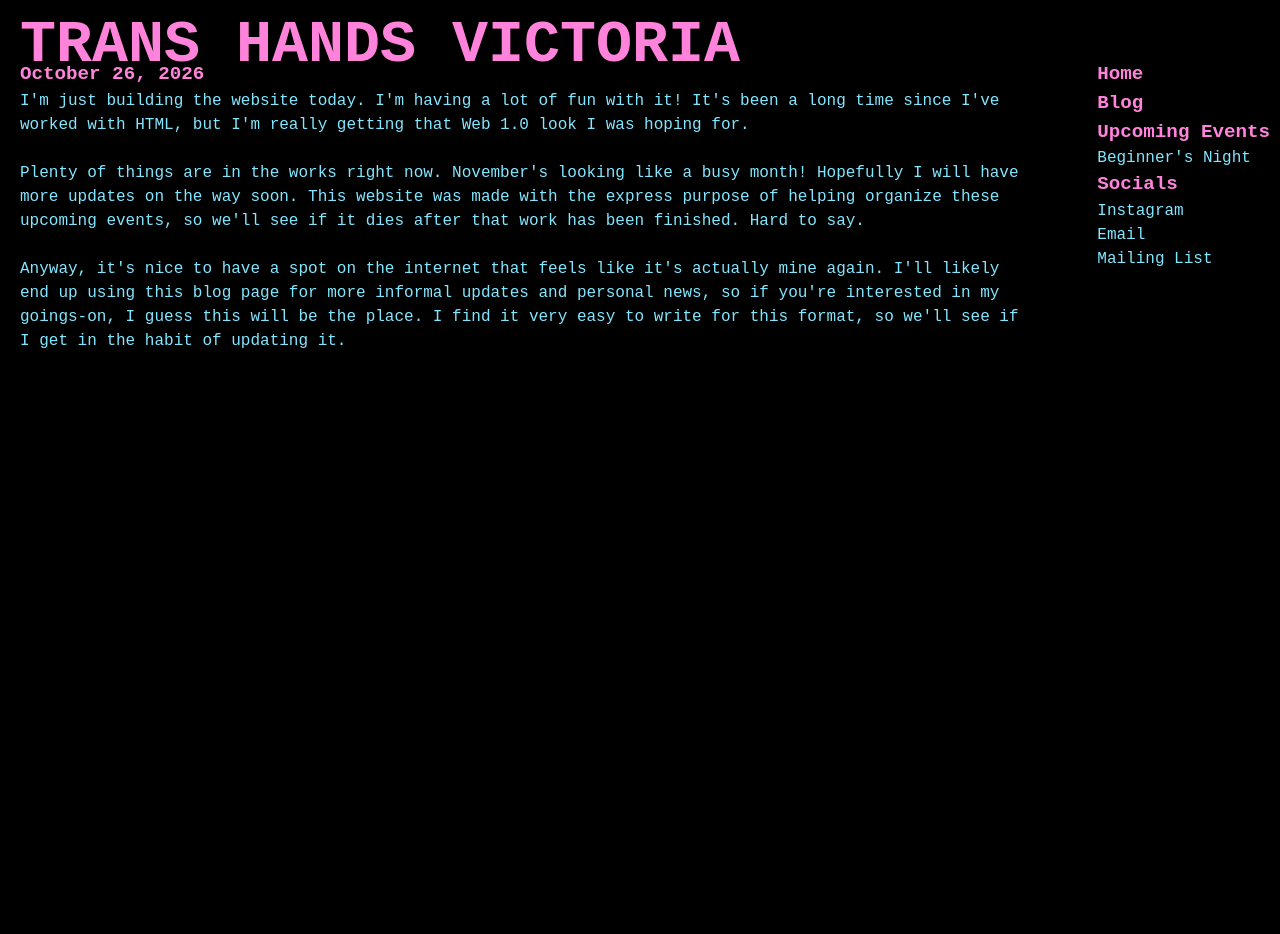
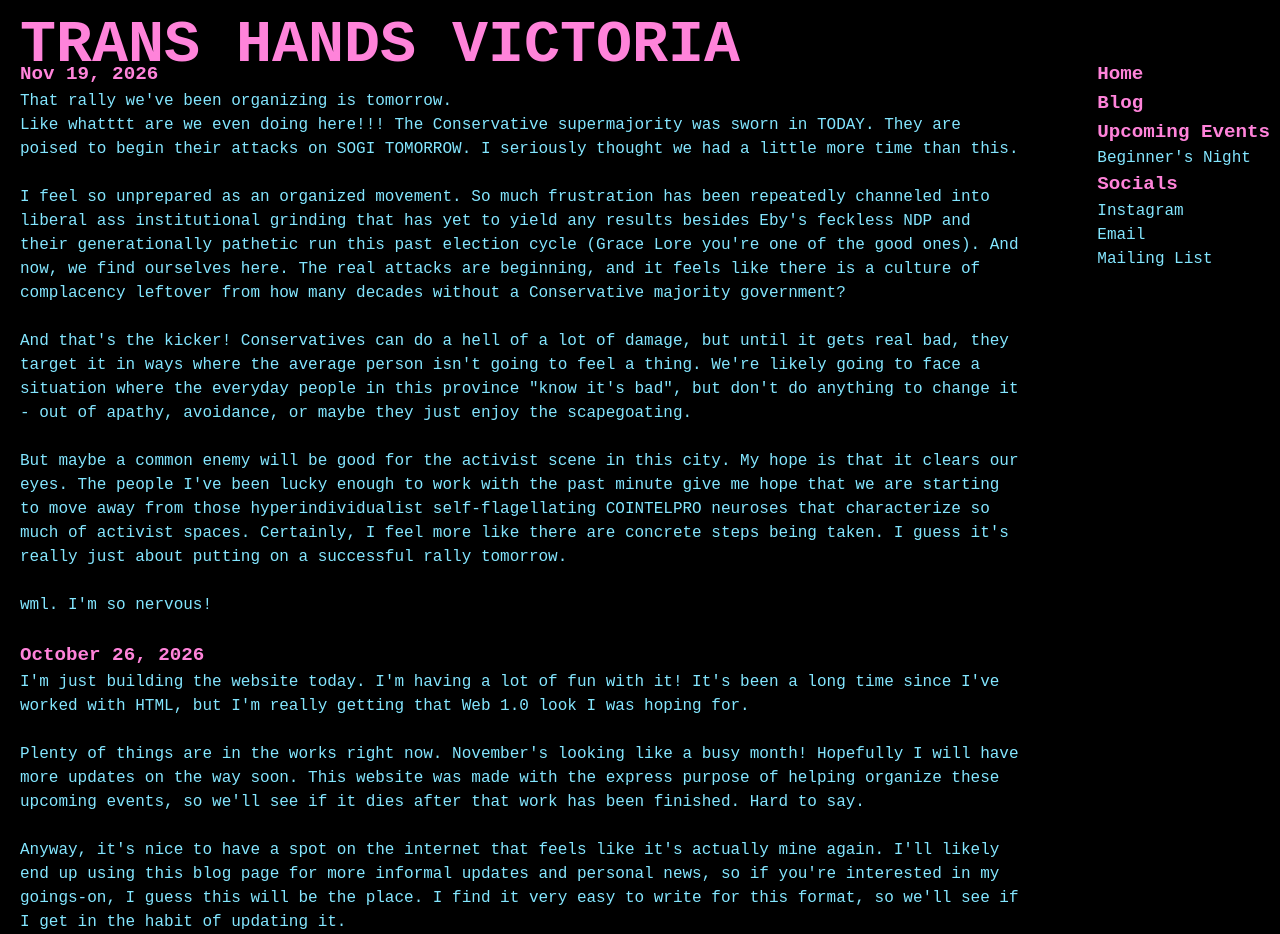
Before and after one commit to ItsSarahBaby/TH-Website, a plain HTML site: page blog.html in a window 1280 px wide. Before the commit the page ends 800 px from the top, so only its background shows below. Drawn offline with Linux system fonts and the light colour scheme.

Commit message:
Update blog.html

```diff
--- a/blog.html
+++ b/blog.html
@@ -22,6 +22,13 @@
     <p><a href="https://www.surveymonkey.com/r/NR93VCZ">Mailing List</a></p>
 </div>
 <div id="main" class="main">
+      <h2>Nov 19, 2026</h2>
+    <p>That rally we've been organizing is tomorrow.</p>
+    <p>Like whatttt are we even doing here!!! The Conservative supermajority was sworn in TODAY. They are poised to begin their attacks on SOGI TOMORROW. I seriously thought we had a little more time than this.</p> <br>
+    <p>I feel so unprepared as an organized movement. So much frustration has been repeatedly channeled into liberal ass institutional grinding that has yet to yield any results besides Eby's feckless NDP and their generationally pathetic run this past election cycle (Grace Lore you're one of the good ones). And now, we find ourselves here. The real attacks are beginning, and it feels like there is a culture of complacency leftover from how many decades without a Conservative majority government?</p> <br>
+    <p>And that's the kicker! Conservatives can do a hell of a lot of damage, but until it gets real bad, they target it in ways where the average person isn't going to feel a thing. We're likely going to face a situation where the everyday people in this province "know it's bad", but don't do anything to change it - out of apathy, avoidance, or maybe they just enjoy the scapegoating.</p> <br>
+    <p>But maybe a common enemy will be good for the activist scene in this city. My hope is that it clears our eyes. The people I've been lucky enough to work with the past minute give me hope that we are starting to move away from those hyperindividualist self-flagellating COINTELPRO neuroses that characterize so much of activist spaces. Certainly, I feel more like there are concrete steps being taken. I guess it's really just about putting on a successful rally tomorrow.</p><br>
+    <p>wml. I'm so nervous!</p> <br>
   <h2>October 26, 2026</h2>
   <p>I'm just building the website today. I'm having a lot of fun with it! It's been a long time since I've worked with HTML, but I'm really getting that Web 1.0 look I was hoping for.</p>
   <br>
```
